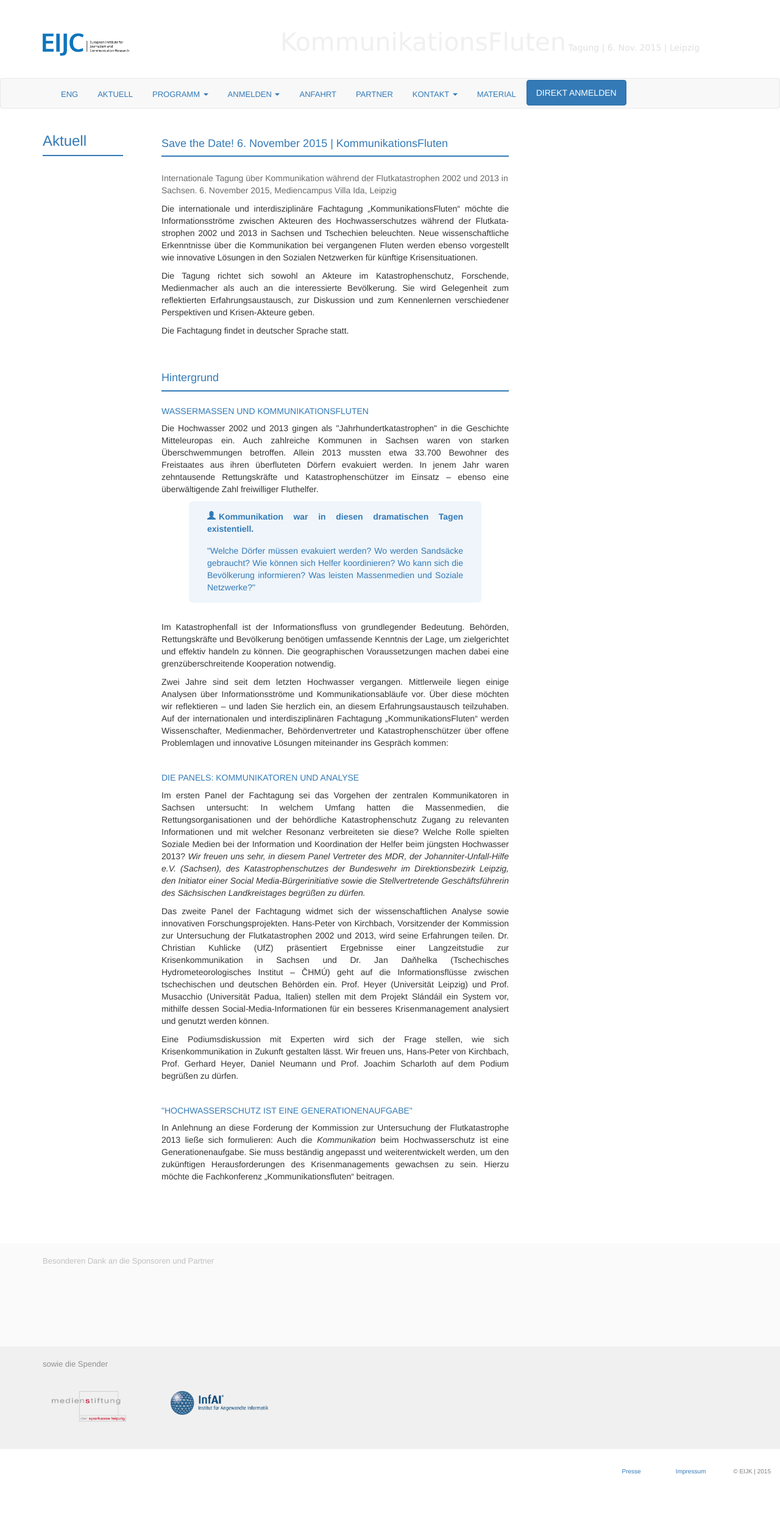
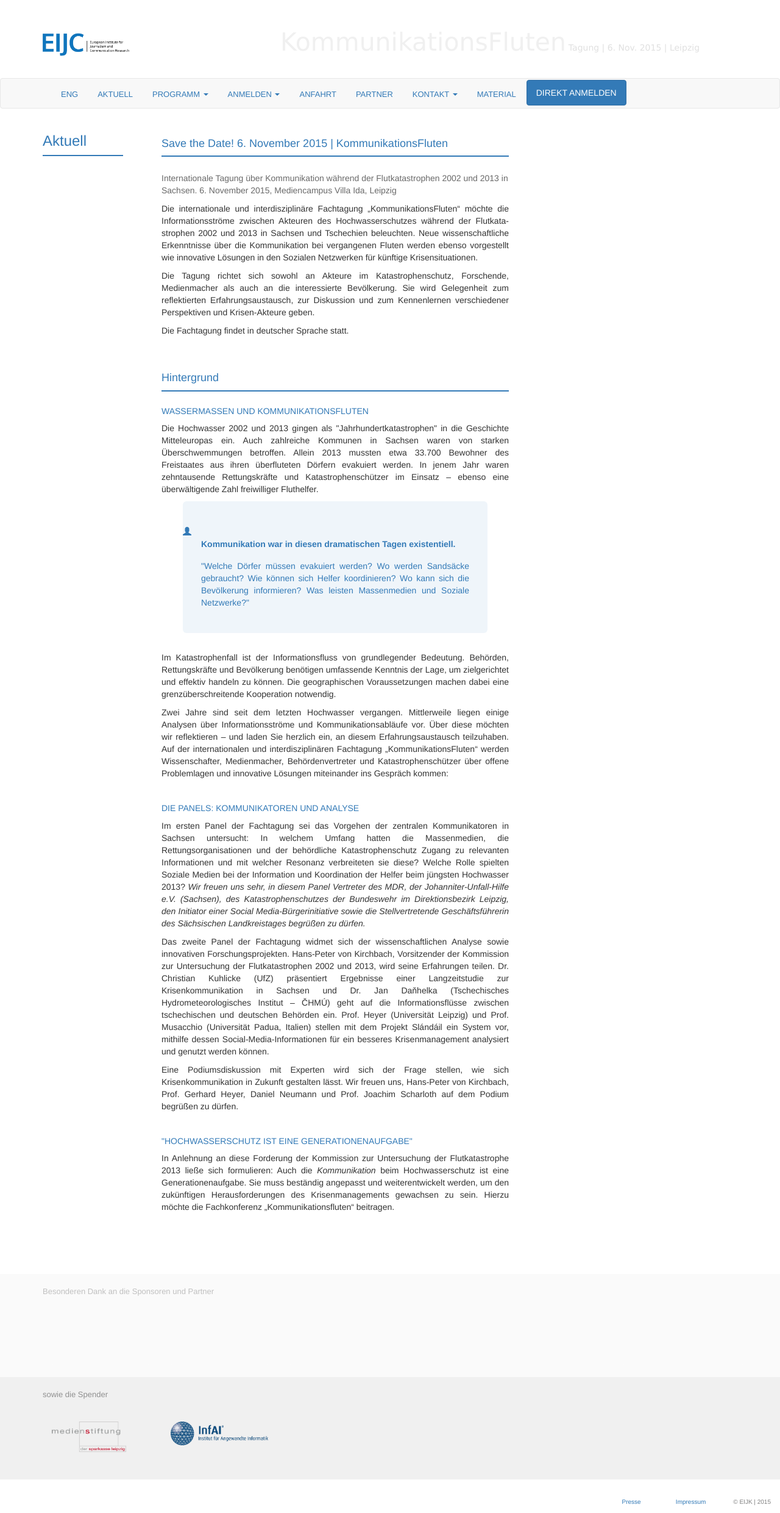
Before and after one commit to susedev/test, a Jekyll site: the page built from konferenz-kommunikationsfluten.html, in a window 1280 px wide. Shown: the whole page at 61% size. Built offline with Jekyll 4.4.1, drawn with Linux system fonts in a browser that asks for light colours; nearby versions of some CDN libraries; before the commit the page ends 2431 px from its top, so only the background shows below that.

Commit message:
Update konferenz-kommunikationsfluten.html

```diff
--- a/konferenz-kommunikationsfluten.html
+++ b/konferenz-kommunikationsfluten.html
@@ -24,8 +24,8 @@ title: Aktuell
 <p style="text-align: justify;">Die Hochwasser 2002 und 2013 gingen als &quot;Jahrhundertkatastrophen&quot; in die Geschichte Mitteleuropas ein. Auch zahlreiche Kommunen in Sachsen waren von starken &Uuml;berschwemmungen betroffen. Allein 2013 mussten etwa 33.700 Bewohner des Freistaates aus ihren &uuml;berfluteten D&ouml;rfern evakuiert werden. In jenem Jahr waren zehntausende Rettungskr&auml;fte und Katastrophensch&uuml;tzer im Einsatz &ndash; ebenso eine &uuml;berw&auml;ltigende Zahl freiwilliger Fluthelfer.</p>
 
 
-<div class="jumbotron" style="max-width: 480px; background-color: #eff5fa; color:#337AB7; padding: 15px 30px; border: 1px; text-align: justify; margin-left:auto; margin-right: auto; ">
-  <span class="glyphicon glyphicon-user" style="float: left; margin-right: 5px;" aria-hidden="true"></span><p style="font-size: 14px; font-weight: bold;"> Kommunikation war in diesen dramatischen Tagen existentiell.</p>
+<div class="jumbotron" style="max-width: 500px; background-color: #eff5fa; color:#337AB7; padding: 40px 30px; border: 1px; text-align: justify; margin-left:auto; margin-right: auto; ">
+  <span class="glyphicon glyphicon-user" style="margin-left: -30px;" aria-hidden="true"></span><p style="font-size: 14px; font-weight: bold;"> Kommunikation war in diesen dramatischen Tagen existentiell.</p>
   <div class="box" style="height:1px; color: #E7E7E7"></div>
   &quot;Welche D&ouml;rfer m&uuml;ssen evakuiert werden? Wo werden Sands&auml;cke gebraucht? Wie k&ouml;nnen sich Helfer koordinieren? Wo kann sich die Bev&ouml;lkerung informieren? Was leisten Massenmedien und Soziale Netzwerke?&quot;</div>
 
```
